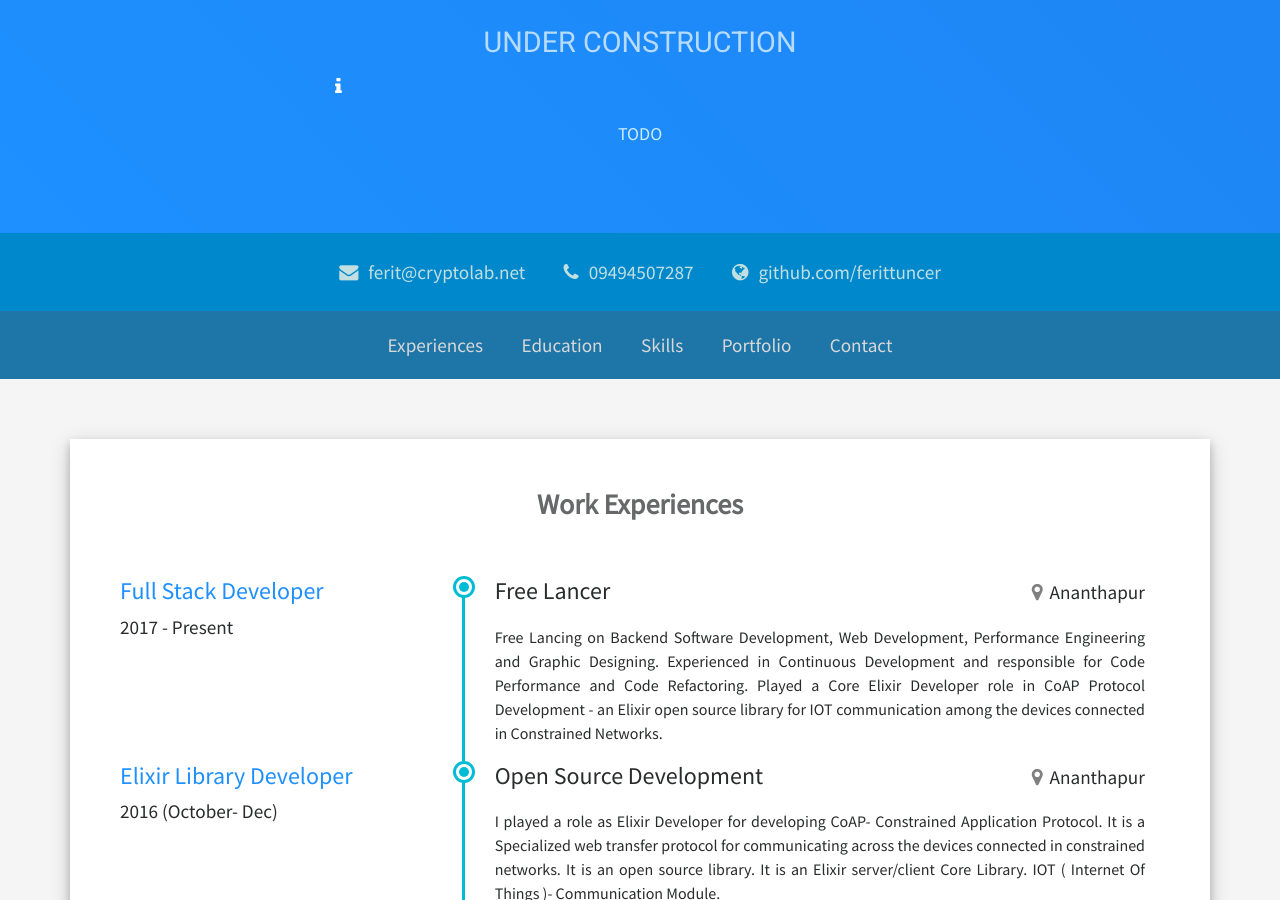
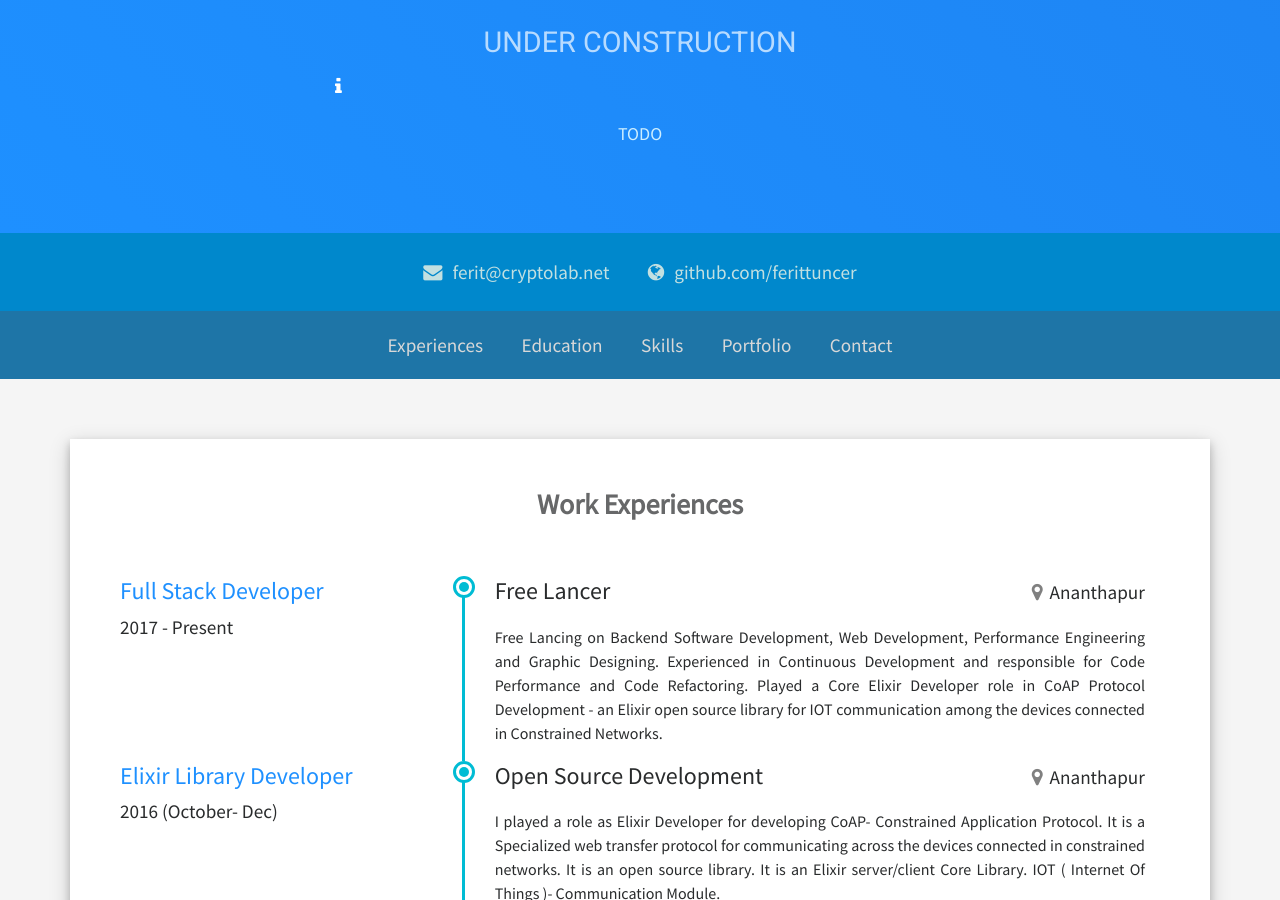
Before and after one commit to ferittuncer/ferittuncer.github.io, a Jekyll site: the page built from index.html, in a window 1280 px wide and 900 px high, scrolled down 390 px. Built offline with Jekyll 4.4.1, drawn with Linux system fonts in a browser that asks for light colours; a style sheet for code colours, icons or effects is not loaded.

Commit message:
Update contact-links.yaml

```diff
--- a/_data/contact-links.yaml
+++ b/_data/contact-links.yaml
@@ -2,10 +2,6 @@
   link: 'mailto: ferit@cryptolab.net'
   icon-class: "fa fa-envelope"
 
-- title: "09494507287"
-  link: 'phone: 09494507287'
-  icon-class: "fa fa-phone"
-
 - title: github.com/ferittuncer
   link: 'https://github.com/ferittuncer'
   icon-class: "fa fa-globe"
```
